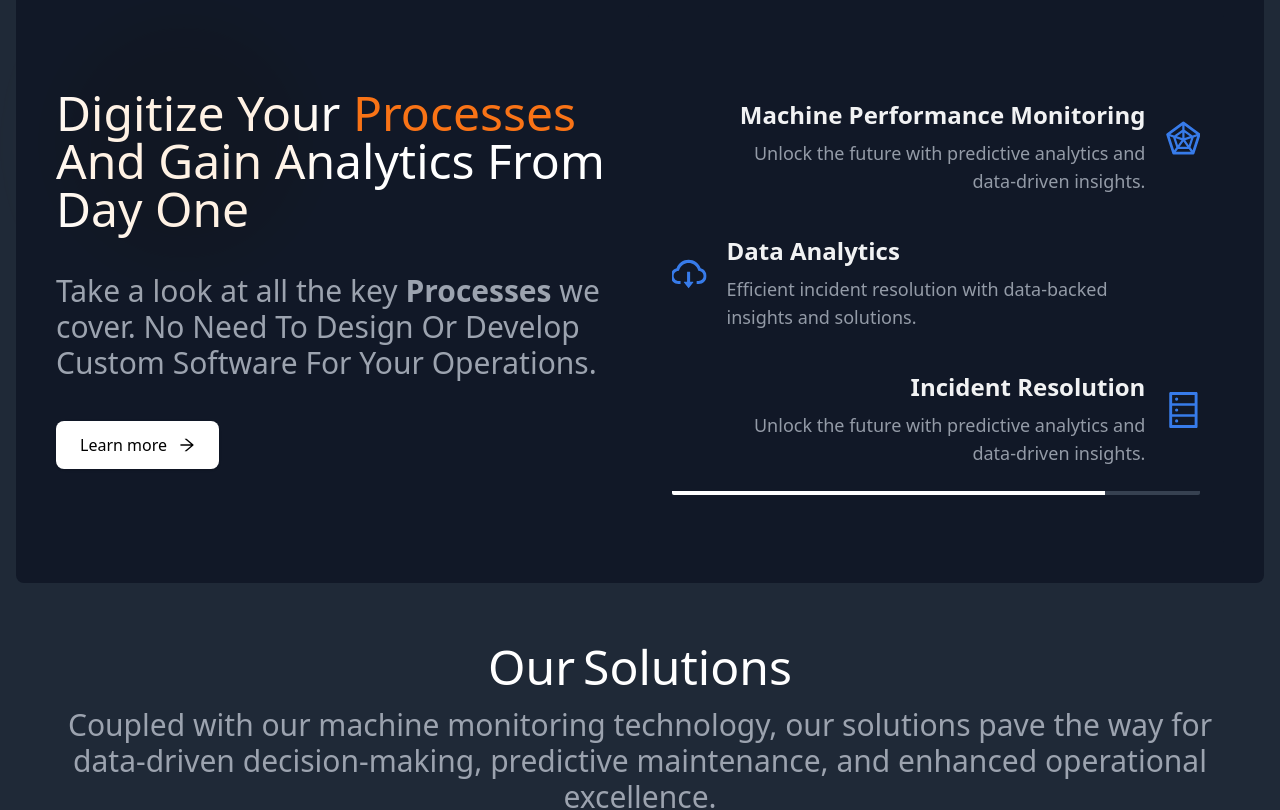
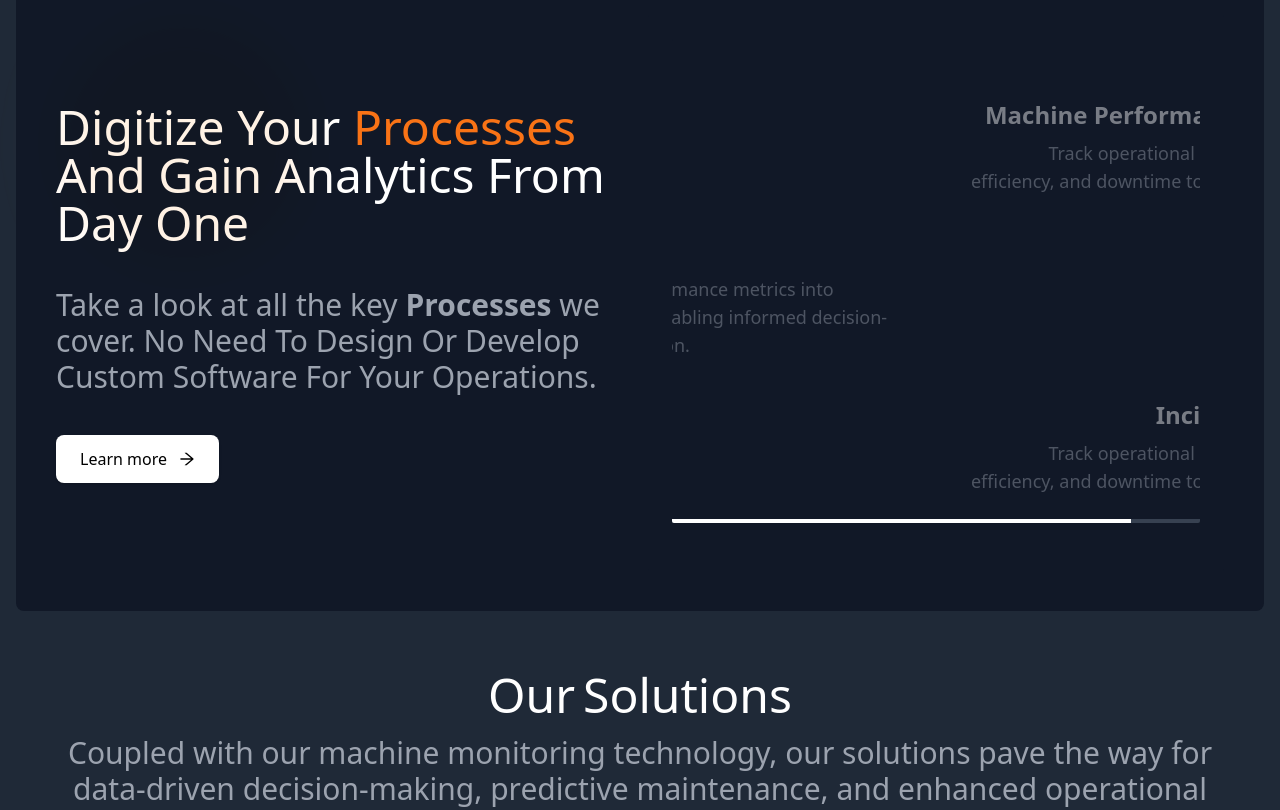
Before and after one commit to weebo-ary/opsight, a React (Create React App) app: page / in a window 1280 px wide. Shown: the part 1020-1830 px from the top of the page. Built offline with nearby package versions, Linux system fonts and the light colour scheme.

Commit message:
updated new content in proccess section of home

```diff
--- a/src/pages/main/Home/proccess.js
+++ b/src/pages/main/Home/proccess.js
@@ -28,19 +28,19 @@ function ProcessSection() {
       icon: <CheckCircleOutlined className="text-4xl text-blue-500" />,
       title: "Production Monitoring",
       description:
-        "Real-time insights with continuous monitoring and immediate data analysis.",
+        "Ensure real-time tracking of output, product count to enable quick identification of bottlenecks.",
     },
     {
       icon: <RadarChartOutlined className="text-4xl text-blue-500" />,
       title: "Machine Performance Monitoring",
       description:
-        "Unlock the future with predictive analytics and data-driven insights.",
+        "Track operational metrics such as speed, efficiency, and downtime to optimize productivity.",
     },
     {
       icon: <BarChartOutlined className="text-4xl text-blue-500" />,
       title: "Predictive Maintenance ",
       description:
-        "Tailored solutions to match your business needs and operational vision.",
+        "Forecast equipment failures before they occur, minimizing unexpected downtime and enhancing reliability and reduces overall maintenance costs.",
     },
   ];
 
@@ -49,19 +49,19 @@ function ProcessSection() {
       icon: <ToolOutlined className="text-4xl text-blue-500" />,
       title: "Energy Monitoring",
       description:
-        "Efficient incident resolution with data-backed insights and solutions.",
+        "Tracks power consumption in real time, providing insights into efficiency and operational costs",
     },
     {
       icon: <CloudDownloadOutlined className="text-4xl text-blue-500" />,
       title: "Data Analytics",
       description:
-        "Efficient incident resolution with data-backed insights and solutions.",
+        "Transforms raw performance metrics into actionable insights, enabling informed decision-making for optimization.",
     },
     {
       icon: <NumberOutlined className="text-4xl text-blue-500" />,
       title: "Customised Industry 4.0 solutions",
       description:
-        "Real-time insights with continuous monitoring and immediate data analysis.",
+        "Tailor advanced technologies like IoT, AI, and automation to meet specific industry needs, enhancing operational efficiency.",
     },
   ];
 
@@ -70,19 +70,19 @@ function ProcessSection() {
       icon: <ThunderboltOutlined className="text-4xl text-blue-500" />,
       title: "Line Monitoring",
       description:
-        "Unlock the future with predictive analytics and data-driven insights.",
+        "Real-time tracking ensures efficiency, quality, workflow-optimization and quick issue identification for productivity.",
     },
     {
       icon: <DatabaseOutlined className="text-4xl text-blue-500" />,
       title: " Incident Resolution",
       description:
-        "Tailored solutions to match your business needs and operational vision.",
+        "Offers troubleshooting guidance/assistance for operational issues, minimizing downtime and enhancing overall machine performance.",
     },
     {
       icon: <MonitorOutlined className="text-4xl text-blue-500" />,
       title: "CNC Monitoring",
       description:
-        "Tailored solutions to match your business needs and operational vision.",
+        "Real-time tracking of CNC machines enhances precision, productivity, and reduces errors through metric analysis.",
     },
   ];
 
@@ -168,9 +168,9 @@ function ProcessSection() {
         <div className="">
           <div className="">
             <Link to="/cnc-monitoring">
-            <button className="px-6 py-3 bg-slate-600 dark:bg-white text-white dark:text-black font-medium rounded-lg shadow hover:bg-gray-700 transition">
-              Learn more <ArrowRightOutlined className="ml-2" />
-            </button>
+              <button className="px-6 py-3 bg-slate-600 dark:bg-white text-white dark:text-black font-medium rounded-lg shadow hover:bg-gray-700 transition">
+                Learn more <ArrowRightOutlined className="ml-2" />
+              </button>
             </Link>
           </div>
         </div>
```
